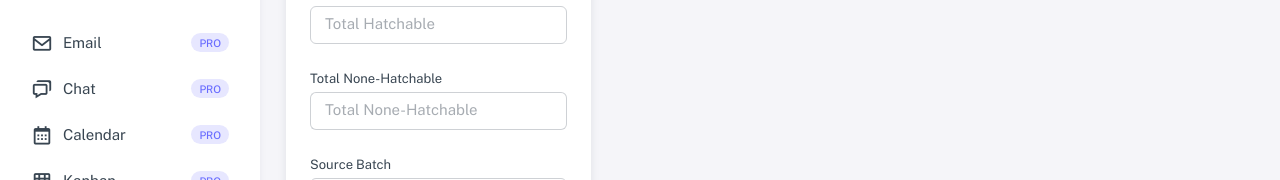
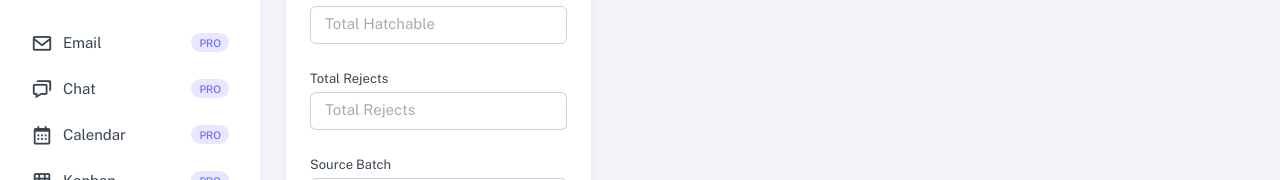
Before and after one commit to AshtonChingovo/zimaku-angular-frontend, an Angular app: page /eggs in a window 1280 px wide. Shown: the part 368-548 px from the top of the page. Built offline with nearby package versions, Linux system fonts and the light colour scheme; no server answers; sample sign-in values are in the browser's storage.

Commit message:
Add Age to EggsRecordsComponent

```diff
--- a/src/app/production/dispatch/dispatch-records/dispatch-records.component.html
+++ b/src/app/production/dispatch/dispatch-records/dispatch-records.component.html
@@ -4,39 +4,39 @@
     <table class="table">
       <thead>
         <tr>
+          <th>Dispatched</th>
           <th>Batch</th>
           <th>Quantity</th>
-          <th>Dispatched</th>
           <th>Stock Received</th>
           <th>Age on Dispatch</th>
         </tr>
       </thead>
       <tbody class="table-border-bottom-0">
         <tr>
+          <td><span>--/--/----</span></td>
           <td><span class="ms-5">2</span></td>
           <td><span class="ms-5">2</span></td>
-          <td><span>--/--/----</span></td>
           <td><span>--/--/----</span></td>
           <td><span class="badge rounded-pill bg-label-primary">7 wks 3d</span></td>
         </tr>
         <tr>
+          <td><span>--/--/----</span></td>
           <td><span class="ms-5">2</span></td>
           <td><span class="ms-5">2</span></td>
-          <td><span>--/--/----</span></td>
           <td><span>--/--/----</span></td>
           <td><span class="badge rounded-pill bg-label-primary">7 wks 3d</span></td>
         </tr>
         <tr>
+          <td><span>--/--/----</span></td>
           <td><span class="ms-5">2</span></td>
           <td><span class="ms-5">2</span></td>
-          <td><span>--/--/----</span></td>
           <td><span>--/--/----</span></td>
           <td><span class="badge rounded-pill bg-label-primary">7 wks 3d</span></td>
         </tr>
         <tr>
+          <td><span>--/--/----</span></td>
           <td><span class="ms-5">2</span></td>
           <td><span class="ms-5">2</span></td>
-          <td><span>--/--/----</span></td>
           <td><span>--/--/----</span></td>
           <td><span class="badge rounded-pill bg-label-primary">7 wks 3d</span></td>
         </tr>
--- a/src/app/production/eggs/add-data/eggs-add-data.component.html
+++ b/src/app/production/eggs/add-data/eggs-add-data.component.html
@@ -43,7 +43,7 @@
             <span class="form-validation-message" *ngIf="hatchable.invalid && hatchable.touched">Please provide number of total hatchable eggs</span>
           </div>
           <div class="mb-6">
-            <label class="form-label" for="basic-icon-default-email">Total None-Hatchable</label>
+            <label class="form-label" for="basic-icon-default-email">Total Rejects</label>
             <div class="input-group input-group-merge">
               <input
                 type="text"
@@ -53,8 +53,8 @@
                 #rejects="ngModel"
                 name="rejects"
                 required
-                placeholder="Total None-Hatchable"
-                aria-label="Total None-Hatchable"
+                placeholder="Total Rejects"
+                aria-label="Total Rejects"
                 aria-describedby="basic-icon-default-email2" />
               <span id="basic-icon-default-email2" class="input-group-text"></span>
             </div>
--- a/src/app/production/eggs/model/eggs.model.ts
+++ b/src/app/production/eggs/model/eggs.model.ts
@@ -1,6 +1,7 @@
 export interface EggsModel{
         id: number
         date?: string
+        age?: string
         quantity: number,
         hatchable: number,
         rejects: number,
--- a/src/app/production/eggs/records/eggs-records.component.html
+++ b/src/app/production/eggs/records/eggs-records.component.html
@@ -23,9 +23,10 @@
             <th>Added</th>
             <th>Collected</th>
             <th>Hatchable</th>
-            <th>None-Hatchable</th>
-            <th>Batch #</th>
-            <th>Actions</th>
+            <th>Rejects</th>
+            <th>Batch</th>
+            <th>Age</th>
+            <th></th>
           </tr>
         </thead>
         <tbody class="table-border-bottom-0">
@@ -35,6 +36,7 @@
             <td class="text-center">{{ eggs.hatchable }}</td>
             <td class="text-center">{{ eggs.rejects }}</td>
             <td class="text-center">{{ eggs.batchNumber }}</td>
+            <td class="text-center"><span class="badge rounded-pill bg-label-primary">{{ eggs.age }}</span></td>
             <td>
               <div class="dropdown">
                 <button type="button" class="btn p-0 dropdown-toggle hide-arrow" data-bs-toggle="dropdown">
```
